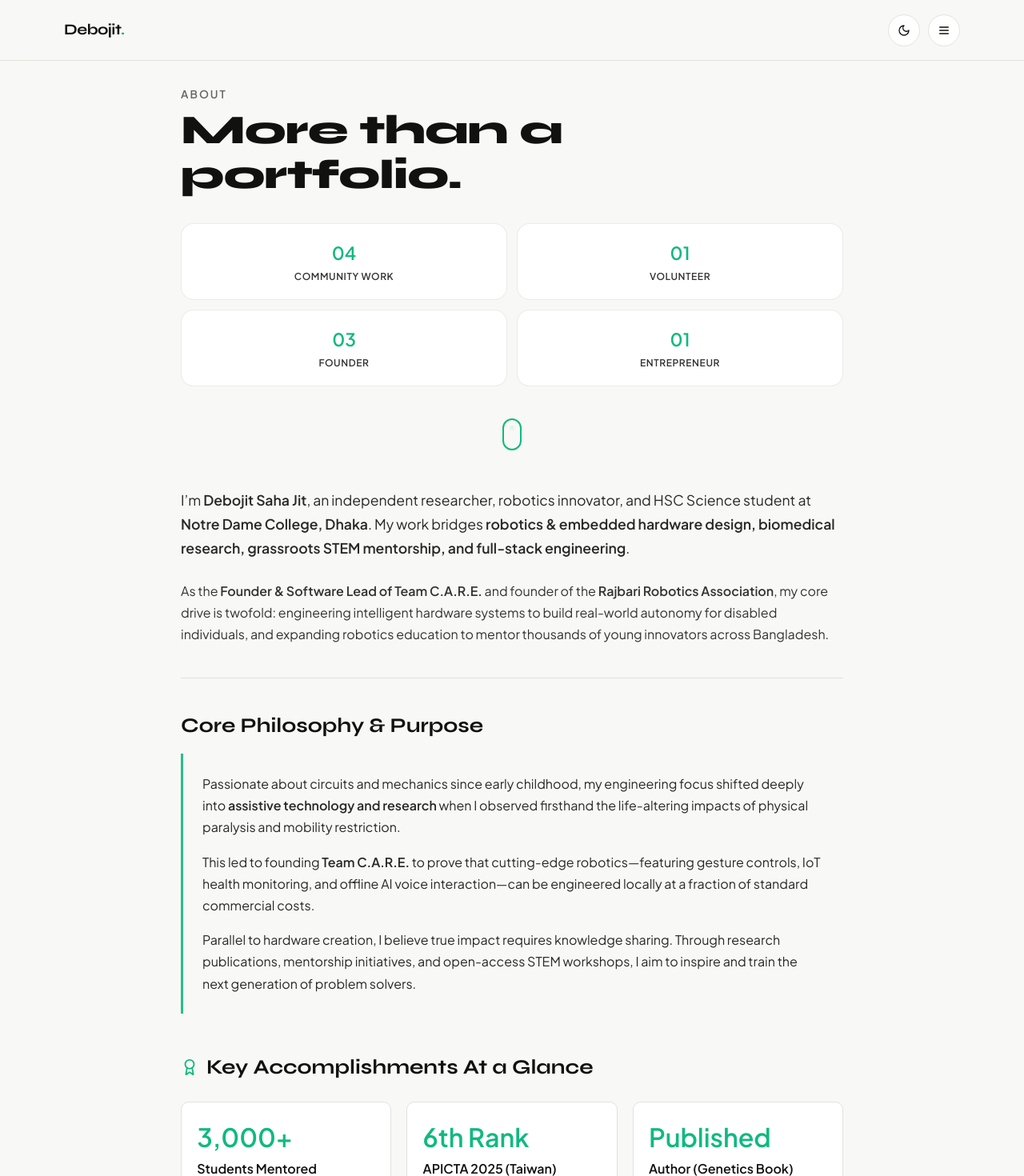
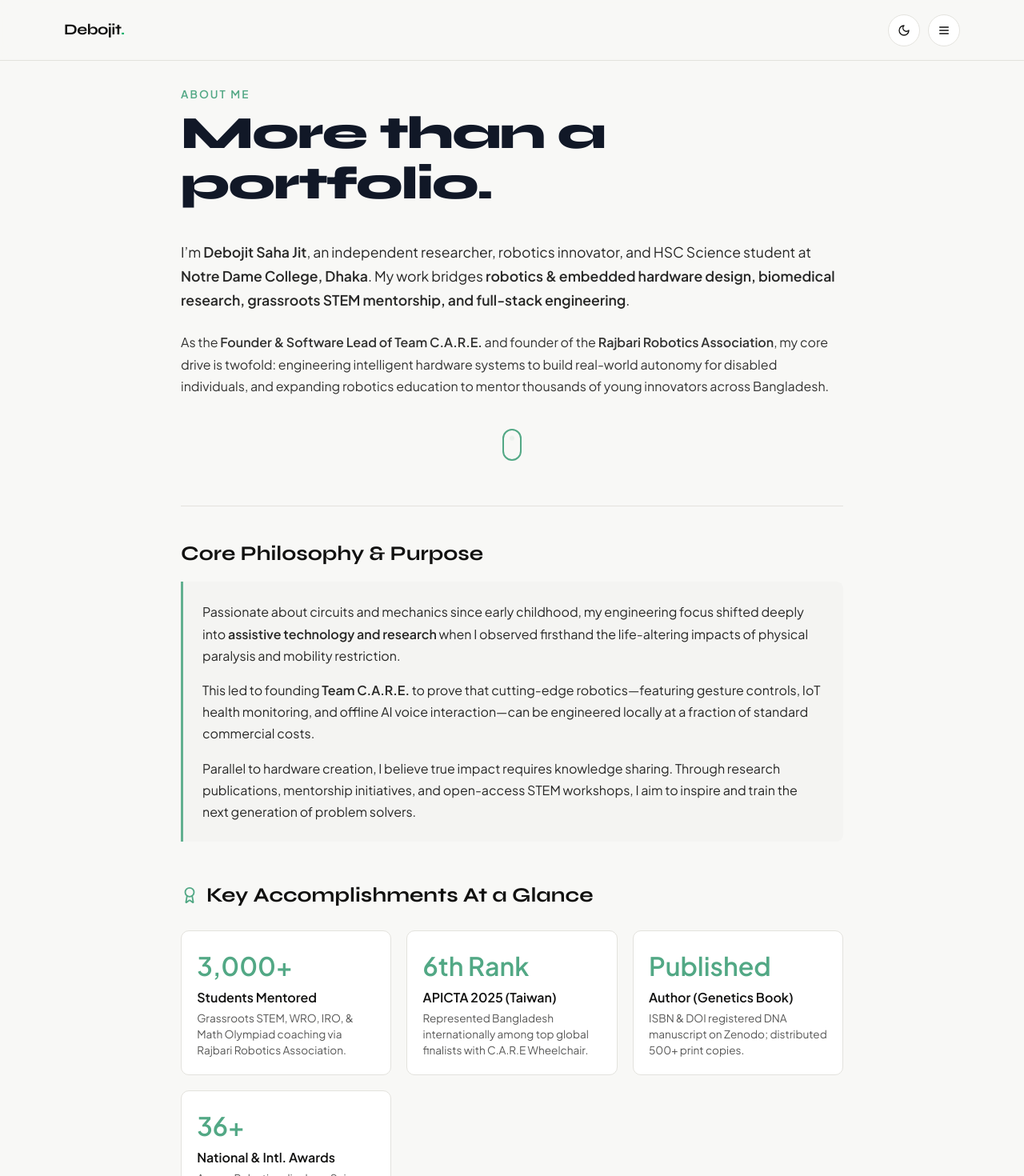
Before and after one commit to debojitsahajit09/my-portfolio, a Next.js app in the folder extracted/: page /about/bio in a window 1280 px wide. Shown: the top 1470 px of the page at 80% size. Built offline with nearby package versions, Linux system fonts and the light colour scheme.

Commit message:
Update page.tsx

```diff
--- a/extracted/app/about/bio/page.tsx
+++ b/extracted/app/about/bio/page.tsx
@@ -1,20 +1,18 @@
 import React from 'react';
 import {
   Award,
-  BookOpen,
-  Cpu,
-  Palette,
   Code,
   Users,
   Microscope,
-  Bot
+  Bot,
+  Palette
 } from "lucide-react";
 
 export default function BioPage() {
   return (
     <main className="wrap section" style={{ maxWidth: "860px", margin: "0 auto", padding: "2rem 1rem" }}>
 
-      {/* ----------------- CUSTOM ANIMATION CSS ----------------- */}
+      {/* ----------------- CUSTOM SCROLL DOT ANIMATION CSS ----------------- */}
       <style>{`
         @keyframes scrollDotFade {
           0% {
@@ -32,95 +30,45 @@ export default function BioPage() {
       `}</style>
 
       {/* ----------------- SECTION 1: HERO / HEADER ----------------- */}
-      <div style={{ marginBottom: "2rem" }}>
+      <div style={{ marginBottom: "2.5rem" }}>
         <p style={{
-          color: "#666",
+          color: "#52A885",
           fontSize: "0.85rem",
           fontWeight: 700,
           letterSpacing: "0.15em",
           textTransform: "uppercase",
-          marginBottom: "0.4rem"
+          marginBottom: "0.5rem"
         }}>
-          ABOUT
+          ABOUT ME
         </p>
         <h1 style={{
-          fontSize: "clamp(2.2rem, 5vw, 3.2rem)",
+          fontSize: "clamp(2.4rem, 6vw, 3.6rem)",
           fontWeight: 800,
-          lineHeight: 1.1,
+          lineHeight: 1.08,
           margin: 0,
-          letterSpacing: "-0.02em"
+          letterSpacing: "-0.03em",
+          color: "#111827"
         }}>
           More than a portfolio.
         </h1>
       </div>
 
-      {/* ----------------- EXPERIENCE STATS BOXES ----------------- */}
-      <div style={{
-        display: "grid",
-        gridTemplateColumns: "repeat(2, 1fr)",
-        gap: "12px",
-        marginBottom: "2.5rem"
-      }}>
-        <div style={{
-          border: "1px solid rgba(0,0,0,0.08)",
-          borderRadius: "16px",
-          padding: "1.2rem",
-          textAlign: "center",
-          background: "#fff"
-        }}>
-          <div style={{ color: "#10b981", fontSize: "1.4rem", fontWeight: 800, marginBottom: "4px" }}>04</div>
-          <div style={{ fontSize: "0.75rem", fontWeight: 700, letterSpacing: "0.05em", color: "#333", textTransform: "uppercase" }}>
-            COMMUNITY WORK
-          </div>
-        </div>
+      {/* ----------------- INTRO PARAGRAPHS ----------------- */}
+      <p style={{ fontSize: "1.1rem", lineHeight: 1.7, opacity: 0.9, marginBottom: "1.5rem" }}>
+        I’m <strong>Debojit Saha Jit</strong>, an independent researcher, robotics innovator, and HSC Science student at <strong>Notre Dame College, Dhaka</strong>. My work bridges <strong>robotics & embedded hardware design, biomedical research, grassroots STEM mentorship, and full-stack engineering</strong>.
+      </p>
 
-        <div style={{
-          border: "1px solid rgba(0,0,0,0.08)",
-          borderRadius: "16px",
-          padding: "1.2rem",
-          textAlign: "center",
-          background: "#fff"
-        }}>
-          <div style={{ color: "#10b981", fontSize: "1.4rem", fontWeight: 800, marginBottom: "4px" }}>01</div>
-          <div style={{ fontSize: "0.75rem", fontWeight: 700, letterSpacing: "0.05em", color: "#333", textTransform: "uppercase" }}>
-            VOLUNTEER
-          </div>
-        </div>
+      <p style={{ fontSize: "1rem", lineHeight: 1.7, opacity: 0.85, marginBottom: "2rem" }}>
+        As the <strong>Founder & Software Lead of Team C.A.R.E.</strong> and founder of the <strong>Rajbari Robotics Association</strong>, my core drive is twofold: engineering intelligent hardware systems to build real-world autonomy for disabled individuals, and expanding robotics education to mentor thousands of young innovators across Bangladesh.
+      </p>
 
-        <div style={{
-          border: "1px solid rgba(0,0,0,0.08)",
-          borderRadius: "16px",
-          padding: "1.2rem",
-          textAlign: "center",
-          background: "#fff"
-        }}>
-          <div style={{ color: "#10b981", fontSize: "1.4rem", fontWeight: 800, marginBottom: "4px" }}>03</div>
-          <div style={{ fontSize: "0.75rem", fontWeight: 700, letterSpacing: "0.05em", color: "#333", textTransform: "uppercase" }}>
-            FOUNDER
-          </div>
-        </div>
-
-        <div style={{
-          border: "1px solid rgba(0,0,0,0.08)",
-          borderRadius: "16px",
-          padding: "1.2rem",
-          textAlign: "center",
-          background: "#fff"
-        }}>
-          <div style={{ color: "#10b981", fontSize: "1.4rem", fontWeight: 800, marginBottom: "4px" }}>01</div>
-          <div style={{ fontSize: "0.75rem", fontWeight: 700, letterSpacing: "0.05em", color: "#333", textTransform: "uppercase" }}>
-            ENTREPRENEUR
-          </div>
-        </div>
-      </div>
-
-      {/* ----------------- SCROLL ANIMATION ICON ----------------- */}
-      <div style={{ display: "flex", justifyContent: "center", margin: "2rem 0 3rem 0" }}>
+      {/* ----------------- SCROLL ANIMATION ICON (PLACED DIRECTLY BELOW TEXT) ----------------- */}
+      <div style={{ display: "flex", justifyContent: "center", margin: "2.5rem 0 3.5rem 0" }}>
         <div style={{
           width: "24px",
           height: "40px",
           borderRadius: "20px",
-          border: "2px solid #10b981",
+          border: "2px solid #52A885",
           display: "flex",
           justifyContent: "center",
           alignItems: "center",
@@ -130,20 +78,12 @@ export default function BioPage() {
             width: "6px",
             height: "6px",
             borderRadius: "50%",
-            background: "#10b981"
+            background: "#52A885"
           }} />
         </div>
       </div>
 
-      <p style={{ fontSize: "1.1rem", lineHeight: 1.7, opacity: 0.9, marginBottom: "1.5rem" }}>
-        I’m <strong>Debojit Saha Jit</strong>, an independent researcher, robotics innovator, and HSC Science student at <strong>Notre Dame College, Dhaka</strong>. My work bridges <strong>robotics & embedded hardware design, biomedical research, grassroots STEM mentorship, and full-stack engineering</strong>.
-      </p>
-
-      <p style={{ fontSize: "1rem", lineHeight: 1.7, opacity: 0.85, marginBottom: "2.5rem" }}>
-        As the <strong>Founder & Software Lead of Team C.A.R.E.</strong> and founder of the <strong>Rajbari Robotics Association</strong>, my core drive is twofold: engineering intelligent hardware systems to build real-world autonomy for disabled individuals, and expanding robotics education to mentor thousands of young innovators across Bangladesh.
-      </p>
-
-      <hr style={{ border: "none", borderTop: "1px solid var(--line, #333)", margin: "2.5rem 0" }} />
+      <hr style={{ border: "none", borderTop: "1px solid var(--line, #e5e7eb)", margin: "2.5rem 0" }} />
 
       {/* ----------------- SECTION 2: CORE PHILOSOPHY & PURPOSE ----------------- */}
       <div style={{ marginBottom: "3rem" }}>
@@ -153,8 +93,8 @@ export default function BioPage() {
 
         <div style={{
           padding: "1.5rem",
-          borderLeft: "3px solid #10b981",
-          background: "var(--card-bg, rgba(255,255,255,0.03))",
+          borderLeft: "3px solid #52A885",
+          background: "var(--card-bg, rgba(0,0,0,0.02))",
           borderRadius: "0 8px 8px 0",
           fontSize: "1rem",
           lineHeight: 1.7,
@@ -175,37 +115,37 @@ export default function BioPage() {
       {/* ----------------- SECTION 3: CORE CAREER HIGHLIGHTS ----------------- */}
       <div style={{ marginBottom: "3.5rem" }}>
         <h2 style={{ fontSize: "1.6rem", fontWeight: 700, marginBottom: "1.5rem", display: "flex", alignItems: "center", gap: "10px" }}>
-          <Award size={22} style={{ color: "#10b981" }} /> Key Accomplishments At a Glance
+          <Award size={22} style={{ color: "#52A885" }} /> Key Accomplishments At a Glance
         </h2>
 
         <div style={{ display: "grid", gridTemplateColumns: "repeat(auto-fit, minmax(250px, 1fr))", gap: "1.2rem" }}>
 
-          <div style={{ padding: "1.2rem", border: "1px solid var(--line, #333)", borderRadius: "10px", background: "var(--card, transparent)" }}>
-            <div style={{ fontSize: "2rem", fontWeight: 800, color: "#10b981" }}>3,000+</div>
+          <div style={{ padding: "1.2rem", border: "1px solid var(--line, #e5e7eb)", borderRadius: "10px", background: "var(--card, transparent)" }}>
+            <div style={{ fontSize: "2rem", fontWeight: 800, color: "#52A885" }}>3,000+</div>
             <div style={{ fontWeight: 600, margin: "4px 0" }}>Students Mentored</div>
             <p style={{ fontSize: "0.85rem", opacity: 0.7, margin: 0 }}>
               Grassroots STEM, WRO, IRO, & Math Olympiad coaching via Rajbari Robotics Association.
             </p>
           </div>
 
-          <div style={{ padding: "1.2rem", border: "1px solid var(--line, #333)", borderRadius: "10px", background: "var(--card, transparent)" }}>
-            <div style={{ fontSize: "2rem", fontWeight: 800, color: "#10b981" }}>6th Rank</div>
+          <div style={{ padding: "1.2rem", border: "1px solid var(--line, #e5e7eb)", borderRadius: "10px", background: "var(--card, transparent)" }}>
+            <div style={{ fontSize: "2rem", fontWeight: 800, color: "#52A885" }}>6th Rank</div>
             <div style={{ fontWeight: 600, margin: "4px 0" }}>APICTA 2025 (Taiwan)</div>
             <p style={{ fontSize: "0.85rem", opacity: 0.7, margin: 0 }}>
               Represented Bangladesh internationally among top global finalists with C.A.R.E Wheelchair.
             </p>
           </div>
 
-          <div style={{ padding: "1.2rem", border: "1px solid var(--line, #333)", borderRadius: "10px", background: "var(--card, transparent)" }}>
-            <div style={{ fontSize: "2rem", fontWeight: 800, color: "#10b981" }}>Published</div>
+          <div style={{ padding: "1.2rem", border: "1px solid var(--line, #e5e7eb)", borderRadius: "10px", background: "var(--card, transparent)" }}>
+            <div style={{ fontSize: "2rem", fontWeight: 800, color: "#52A885" }}>Published</div>
             <div style={{ fontWeight: 600, margin: "4px 0" }}>Author (Genetics Book)</div>
             <p style={{ fontSize: "0.85rem", opacity: 0.7, margin: 0 }}>
               ISBN & DOI registered DNA manuscript on Zenodo; distributed 500+ print copies.
             </p>
           </div>
 
-          <div style={{ padding: "1.2rem", border: "1px solid var(--line, #333)", borderRadius: "10px", background: "var(--card, transparent)" }}>
-            <div style={{ fontSize: "2rem", fontWeight: 800, color: "#10b981" }}>36+</div>
+          <div style={{ padding: "1.2rem", border: "1px solid var(--line, #e5e7eb)", borderRadius: "10px", background: "var(--card, transparent)" }}>
+            <div style={{ fontSize: "2rem", fontWeight: 800, color: "#52A885" }}>36+</div>
             <div style={{ fontWeight: 600, margin: "4px 0" }}>National & Intl. Awards</div>
             <p style={{ fontSize: "0.85rem", opacity: 0.7, margin: 0 }}>
               Across Robotics displays, Science Carnivals, Math Summits, & Web competitions.
@@ -215,7 +155,7 @@ export default function BioPage() {
         </div>
       </div>
 
-      {/* ----------------- SECTION 4: AREAS OF FOCUS (5 SEPARATE CARDS) ----------------- */}
+      {/* ----------------- SECTION 4: AREAS OF FOCUS (5 CARDS) ----------------- */}
       <div style={{ marginBottom: "3.5rem" }}>
         <h2 style={{ fontSize: "1.6rem", fontWeight: 700, marginBottom: "1.5rem" }}>
           Areas of Focus & Expertise
@@ -224,9 +164,9 @@ export default function BioPage() {
         <div style={{ display: "flex", flexDirection: "column", gap: "1.5rem" }}>
 
           {/* 01: Robotics & Hardware */}
-          <div style={{ padding: "1.5rem", border: "1px solid var(--line, #333)", borderRadius: "12px" }}>
+          <div style={{ padding: "1.5rem", border: "1px solid var(--line, #e5e7eb)", borderRadius: "12px" }}>
             <div style={{ display: "flex", alignItems: "center", gap: "10px", marginBottom: "0.5rem" }}>
-              <Bot style={{ color: "#10b981" }} size={20} />
+              <Bot style={{ color: "#52A885" }} size={20} />
               <h3 style={{ fontSize: "1.2rem", fontWeight: 700, margin: 0 }}>01 — Robotics & Intelligent Systems</h3>
             </div>
             <p style={{ fontSize: "0.95rem", opacity: 0.85, lineHeight: 1.6, margin: "0 0 10px 0" }}>
@@ -238,9 +178,9 @@ export default function BioPage() {
           </div>
 
           {/* 02: Independent Applied Research */}
-          <div style={{ padding: "1.5rem", border: "1px solid var(--line, #333)", borderRadius: "12px" }}>
+          <div style={{ padding: "1.5rem", border: "1px solid var(--line, #e5e7eb)", borderRadius: "12px" }}>
             <div style={{ display: "flex", alignItems: "center", gap: "10px", marginBottom: "0.5rem" }}>
-              <Microscope style={{ color: "#10b981" }} size={20} />
+              <Microscope style={{ color: "#52A885" }} size={20} />
               <h3 style={{ fontSize: "1.2rem", fontWeight: 700, margin: 0 }}>02 — Independent Applied Research</h3>
             </div>
             <p style={{ fontSize: "0.95rem", opacity: 0.85, lineHeight: 1.6, margin: "0 0 10px 0" }}>
@@ -252,9 +192,9 @@ export default function BioPage() {
           </div>
 
           {/* 03: Mentorship & Leadership */}
-          <div style={{ padding: "1.5rem", border: "1px solid var(--line, #333)", borderRadius: "12px" }}>
+          <div style={{ padding: "1.5rem", border: "1px solid var(--line, #e5e7eb)", borderRadius: "12px" }}>
             <div style={{ display: "flex", alignItems: "center", gap: "10px", marginBottom: "0.5rem" }}>
-              <Users style={{ color: "#10b981" }} size={20} />
+              <Users style={{ color: "#52A885" }} size={20} />
               <h3 style={{ fontSize: "1.2rem", fontWeight: 700, margin: 0 }}>03 — STEM Mentorship & Community Leadership</h3>
             </div>
             <p style={{ fontSize: "0.95rem", opacity: 0.85, lineHeight: 1.6, margin: "0 0 10px 0" }}>
@@ -263,9 +203,9 @@ export default function BioPage() {
           </div>
 
           {/* 04: Full-Stack Web Development */}
-          <div style={{ padding: "1.5rem", border: "1px solid var(--line, #333)", borderRadius: "12px" }}>
+          <div style={{ padding: "1.5rem", border: "1px solid var(--line, #e5e7eb)", borderRadius: "12px" }}>
             <div style={{ display: "flex", alignItems: "center", gap: "10px", marginBottom: "0.5rem" }}>
-              <Code style={{ color: "#10b981" }} size={20} />
+              <Code style={{ color: "#52A885" }} size={20} />
               <h3 style={{ fontSize: "1.2rem", fontWeight: 700, margin: 0 }}>04 — Full-Stack Web Development & Software</h3>
             </div>
             <p style={{ fontSize: "0.95rem", opacity: 0.85, lineHeight: 1.6, margin: "0 0 10px 0" }}>
@@ -277,9 +217,9 @@ export default function BioPage() {
           </div>
 
           {/* 05: UI/UX & Graphic Design */}
-          <div style={{ padding: "1.5rem", border: "1px solid var(--line, #333)", borderRadius: "12px" }}>
+          <div style={{ padding: "1.5rem", border: "1px solid var(--line, #e5e7eb)", borderRadius: "12px" }}>
             <div style={{ display: "flex", alignItems: "center", gap: "10px", marginBottom: "0.5rem" }}>
-              <Palette style={{ color: "#10b981" }} size={20} />
+              <Palette style={{ color: "#52A885" }} size={20} />
               <h3 style={{ fontSize: "1.2rem", fontWeight: 700, margin: 0 }}>05 — UI/UX & Graphic Design</h3>
             </div>
             <p style={{ fontSize: "0.95rem", opacity: 0.85, lineHeight: 1.6, margin: "0 0 10px 0" }}>
```
